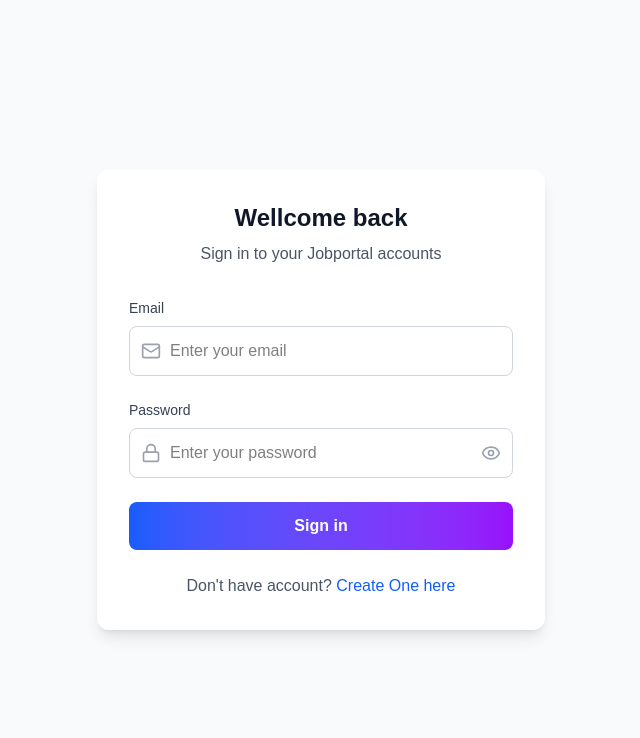
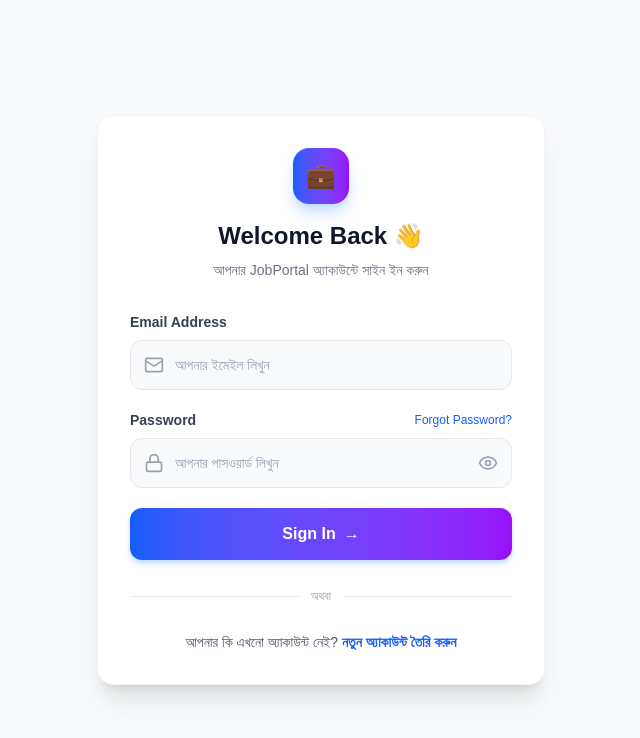
Before and after one commit to yeasin5060/job-portal, a React (Vite) app in the folder client/: page /login in a window 1280 px wide. Shown: the top 738 px of the page, without its empty margins (319-959 px from the left). Built offline with nearby package versions, Linux system fonts and the light colour scheme.

Commit message:
complete the login front-end function

```diff
--- a/client/src/pages/Auth/Login.jsx
+++ b/client/src/pages/Auth/Login.jsx
@@ -21,113 +21,282 @@ const Login = () => {
   // validation functions
 
   const validateEmail = (email) => {
+    if(!email.trim()) return "Email is required";
 
+    const emailRegex = /^[^\s@]+@[^\s@]+\.[^\s@]+$/
+    if(!emailRegex.test(email)) return 'Please inter a valid email address';
+    return '';
   }
 
   const validatePassword = (password) => {
-
+    if(!password.trim()) return "Password is required";
+    return '';
   }
 
   //Handle  input changes
   const handleInputChange = (e) => {
+    const {name , value} = e.target;
+    setFormData(prev => ({...prev,[name]:value}));
 
+    //clear error when user starts typeing
+    if(formState.errors[name]) {
+      setFormState(prev => ({...prev, errors : {...prev.errors,[name] : ''}}))
     }
+  };
 
   const validateForm = () => {
+    const errors = {
+      email : validateEmail(formData.email),
+      password : validatePassword(formData.password)
+    };
 
+    //remove empty errors
+    Object.keys(errors).forEach( key => {
+      if(!errors[key]) delete errors[key];
+    });
+
+    setFormState(prev => ({...prev, errors}));
+    return Object.keys(errors).length === 0;
   }
 
   const handleSubmit = async (e) => {
+    e.preventDefault();
 
+    if(!validateForm()) return;
+
+    setFormState(prev => ({...prev , loading : true}));
+
+    try {
+
+    } catch (error) {
+      setFormState(prev => ({...prev , loading : false , errors : {
+        submit : error.response?.data?.message || "Login failed , Please check your credentials"
+      }}))
+    }
   }
   return (
-    <div className='min-h-screen flex items-center justify-center px-4 bg-gray-50'>
+    <div className="min-h-screen flex items-center justify-center px-4 py-10 bg-gray-50">
+
       <motion.div
-        initial={{ opacity: 0, y: 20 }}
+        initial={{ opacity: 0, y: 25 }}
         animate={{ opacity: 1, y: 0 }}
         transition={{ duration: 0.6 }}
-        className="bg-white p-8 rounded-xl shadow-lg max-w-md w-full"
+        className="w-full max-w-md bg-white rounded-2xl border border-gray-100 shadow-xl p-8"
       >
-        <div className='text-center mb-8'>
-          <h2 className='text-2xl font-bold text-gray-900 mb-2'>
-            Wellcome back
+
+        {/* Header */}
+        <div className="text-center mb-8">
+
+          {/* Logo */}
+          <div className="mx-auto mb-4 flex h-14 w-14 items-center justify-center rounded-2xl bg-gradient-to-r from-blue-600 to-purple-600 text-2xl shadow-lg shadow-blue-200">
+            💼
+          </div>
+
+          <h2 className="text-2xl font-bold text-gray-900 mb-2">
+            Welcome Back 👋
           </h2>
-          <p className='text-gray-600'>
-            Sign in to your Jobportal accounts
+
+          <p className="text-sm text-gray-500">
+            আপনার JobPortal অ্যাকাউন্টে সাইন ইন করুন
           </p>
+
         </div>
-        <form onSubmit={handleSubmit} className='space-y-6'>
+
+
+        {/* Form */}
+        <form onSubmit={handleSubmit} className="space-y-5">
+
           {/* Email */}
           <div>
-            <label className='block text-sm font-medium text-gray-700 mb-2'>
-              Email
+
+            <label className="block text-sm font-semibold text-gray-700 mb-2">
+              Email Address
             </label>
-            <div className='relative'>
-              <Mail className='absolute left-3 top-1/2 transform -translate-y-1/2 text-gray-400 w-5 h-5'/>
-              <input className={`w-full pl-10 pr-4 py-3 rounded-lg border ${formState.errors.email ? 'border-red-500' : 'border-gray-300'} focus:ring-2 focus:ring-blue-400 focus:border-transparent transition-colors`} type='email' name='email' value={formData.email} placeholder='Enter your email' onChange={handleInputChange}/>
+
+            <div className="relative">
+
+              <Mail className="absolute left-3.5 top-1/2 -translate-y-1/2 h-5 w-5 text-gray-400" />
+
+              <input
+                type="email"
+                name="email"
+                value={formData.email}
+                placeholder="আপনার ইমেইল লিখুন"
+                onChange={handleInputChange}
+                className={`
+                  w-full rounded-xl border bg-gray-50
+                  py-3.5 pl-11 pr-4 text-sm text-gray-900
+                  outline-none transition-all
+                  placeholder:text-gray-400
+                  focus:bg-white focus:ring-2 focus:ring-blue-500/20
+                  ${
+                    formState.errors.email
+                      ? "border-red-500 focus:border-red-500"
+                      : "border-gray-200 focus:border-blue-500"
+                  }
+                `}
+              />
+
             </div>
+
             {formState.errors.email && (
-              <p className='text-sm text-red-500 mt-1 flex items-center'>
-                <AlertCircle className='w-4 h-4 mr-1'/>
+              <p className="mt-2 flex items-center gap-1 text-sm text-red-500">
+                <AlertCircle className="h-4 w-4" />
                 {formState.errors.email}
               </p>
             )}
+
           </div>
+
+
           {/* Password */}
           <div>
-            <label className='block text-sm font-medium text-gray-700 mb-2'>
+
+            <div className="flex items-center justify-between mb-2">
+
+              <label className="text-sm font-semibold text-gray-700">
                 Password
               </label>
-            <div className='relative'>
-              <Lock className='absolute left-3 top-1/2 transform -translate-y-1/2 text-gray-400 w-5 h-5'/>
-              <input className={`w-full pl-10 pr-4 py-3 rounded-lg border ${formState.errors.password ? 'border-red-500' : 'border-gray-300'} focus:ring-2 focus:ring-blue-400 focus:border-transparent transition-colors`} type={formState.showPassword ? 'text' :'password'} name='password' value={formData.password} placeholder='Enter your password' onChange={handleInputChange}/>
-              <button className='absolute right-3 top-1/2 transform -translate-y-1/2 text-gray-400 hover:text-gray-500' type='button' onClick={()=> setFormState((prev) => ({...prev , showPassword : !prev.showPassword}))}>
-                {formState.showPassword ? <EyeOff className='w-5 h-5'/> : <Eye className='w-5 h-5'/>}
+
+              <a
+                href="/forgot-password"
+                className="text-xs font-medium text-blue-600 hover:text-blue-700"
+              >
+                Forgot Password?
+              </a>
+
+            </div>
+
+            <div className="relative">
+
+              <Lock className="absolute left-3.5 top-1/2 -translate-y-1/2 h-5 w-5 text-gray-400" />
+
+              <input
+                type={formState.showPassword ? "text" : "password"}
+                name="password"
+                value={formData.password}
+                placeholder="আপনার পাসওয়ার্ড লিখুন"
+                onChange={handleInputChange}
+                className={`
+                  w-full rounded-xl border bg-gray-50
+                  py-3.5 pl-11 pr-12 text-sm text-gray-900
+                  outline-none transition-all
+                  placeholder:text-gray-400
+                  focus:bg-white focus:ring-2 focus:ring-blue-500/20
+                  ${
+                    formState.errors.password
+                      ? "border-red-500 focus:border-red-500"
+                      : "border-gray-200 focus:border-blue-500"
+                  }
+                `}
+              />
+
+              <button
+                type="button"
+                onClick={() =>
+                  setFormState((prev) => ({
+                    ...prev,
+                    showPassword: !prev.showPassword,
+                  }))
+                }
+                className="absolute right-3.5 top-1/2 -translate-y-1/2 text-gray-400 transition hover:text-gray-700"
+              >
+                {formState.showPassword ? (
+                  <EyeOff className="h-5 w-5" />
+                ) : (
+                  <Eye className="h-5 w-5" />
+                )}
               </button>
+
             </div>
+
             {formState.errors.password && (
-              <p className='text-sm text-red-500 mt-1 flex items-center'>
-                <AlertCircle className='w-4 h-4 mr-1'/>
+              <p className="mt-2 flex items-center gap-1 text-sm text-red-500">
+                <AlertCircle className="h-4 w-4" />
                 {formState.errors.password}
               </p>
             )}
+
           </div>
-          {/* submit error */}
+
+
+          {/* Submit Error */}
           {formState.errors.submit && (
-              <div className='bg-red-50 border border-red-200 rounded-lg p-3'>
-                <p className='text-sm text-red-700 flex items-center'>
-                  <AlertCircle className='w-4 h-4 mr-2'/>
-                  {formState.errors.password}
+            <div className="rounded-xl border border-red-200 bg-red-50 p-3.5">
+
+              <p className="flex items-center gap-2 text-sm text-red-700">
+                <AlertCircle className="h-5 w-5 shrink-0" />
+                {formState.errors.submit}
               </p>
+
             </div>
           )}
 
-          {/* submit button */}
-          <button className='w-full bg-gradient-to-r from-blue-600 to-purple-600 text-white rounded-lg py-3 font-semibold hover:from-blue-700 hover:to-purple-700 transition-all duration-300 disabled:opacity-50 disabled:cursor-not-allowed flex items-center justify-center space-x-2' type='submit' disabled = {formState.loading}>
-            {
-              formState.loading ? (
+
+          {/* Submit Button */}
+          <button
+            type="submit"
+            disabled={formState.loading}
+            className="
+              flex w-full items-center justify-center gap-2
+              rounded-xl bg-gradient-to-r from-blue-600 to-purple-600
+              py-3.5 font-semibold text-white
+              shadow-md shadow-blue-200
+              transition-all duration-300
+              hover:-translate-y-0.5
+              hover:from-blue-700 hover:to-purple-700
+              hover:shadow-lg
+              disabled:cursor-not-allowed
+              disabled:opacity-60
+              disabled:hover:translate-y-0
+            "
+          >
+
+            {formState.loading ? (
               <>
-                  <Loader className='w-5 h-5 animate-spin'/>
-                  <span>Sign in...</span>
+                <Loader className="h-5 w-5 animate-spin" />
+                <span>Signing in...</span>
               </>
-              )
-              :
-              (
-                <span>Sign in</span>
-              )
-            }
+            ) : (
+              <>
+                <span>Sign In</span>
+                <span>→</span>
+              </>
+            )}
+
           </button>
 
-          {/* sign up link*/}
-          <div className='text-center'>
-            <p className='text-gray-600'>
-              Don't have account? {' '}
-              <a href='/signup' className='text-blue-600 hover:text-blue-700 font-medium'>
-                Create One here
+
+          {/* Divider */}
+          <div className="relative py-2">
+
+            <div className="absolute inset-0 flex items-center">
+              <div className="w-full border-t border-gray-200" />
+            </div>
+
+            <div className="relative flex justify-center">
+              <span className="bg-white px-3 text-xs text-gray-400">
+                অথবা
+              </span>
+            </div>
+
+          </div>
+
+
+          {/* Sign Up */}
+          <div className="text-center">
+
+            <p className="text-sm text-gray-600">
+              আপনার কি এখনো অ্যাকাউন্ট নেই?{" "}
+
+              <a
+                href="/signup"
+                className="font-semibold text-blue-600 transition hover:text-purple-600"
+              >
+                নতুন অ্যাকাউন্ট তৈরি করুন
               </a>
             </p>
           </div>
-
         </form>
       </motion.div>
     </div>
```
Lines whose indentation alone changed are shown as unchanged.
